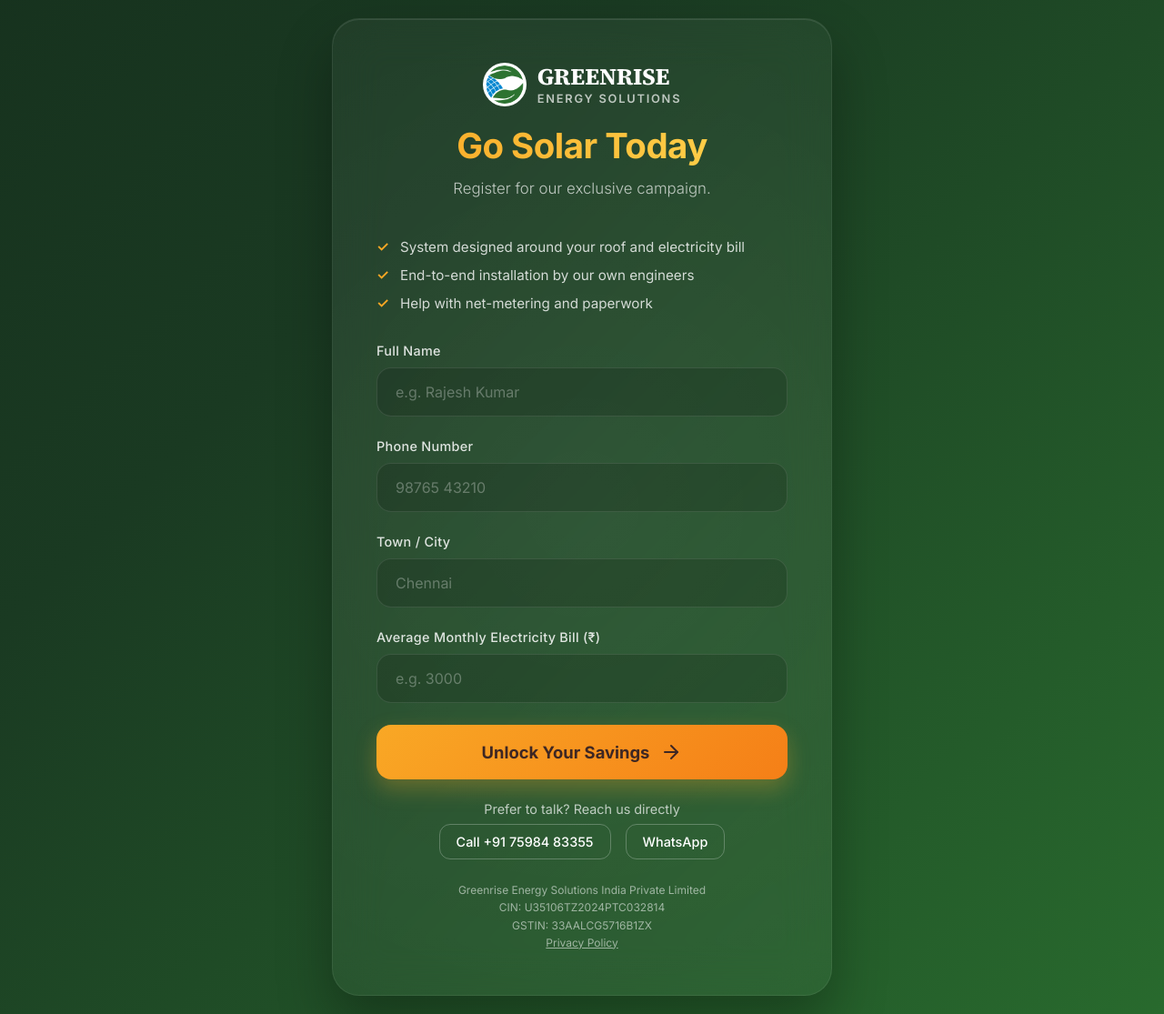
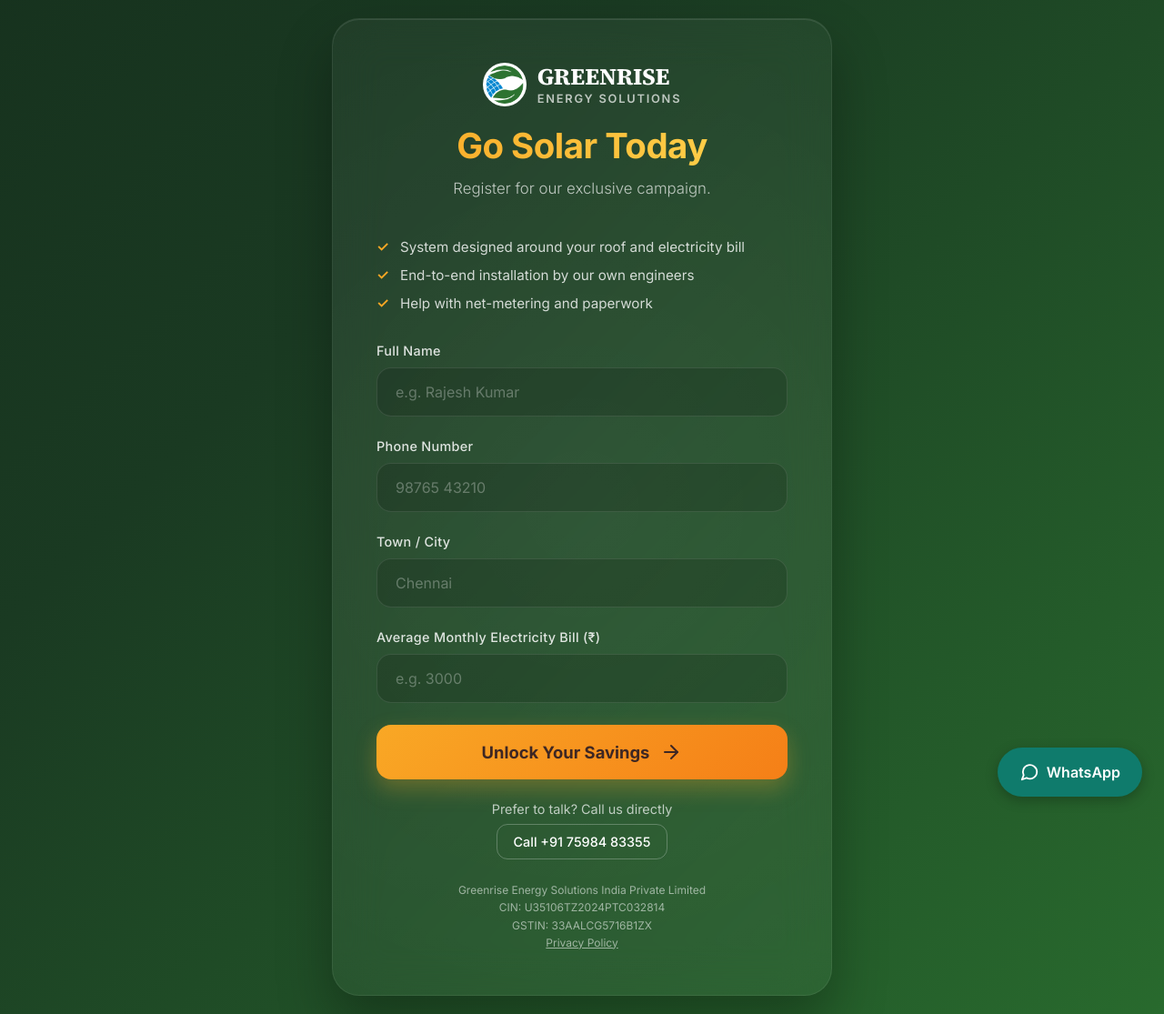
Before and after one commit to nbkarthi/greenriseenergy, a Jekyll site: the page campaign/index.html, which Jekyll copies as it is, in a window 1280 px wide. Shown: the whole page at 91% size. Built offline with Jekyll 4.4.1, drawn with Linux system fonts in a browser that asks for light colours.

Commit message:
campaign: floating WhatsApp button like other pages
Co-Authored-By: Claude Sonnet 5.5 <noreply@anthropic.com>

```diff
--- a/campaign/index.html
+++ b/campaign/index.html
@@ -88,6 +88,8 @@
         .contact-alt { margin-top: 24px; text-align: center; font-size: 0.9rem; color: rgba(255,255,255,0.7); position: relative; z-index: 1; }
         .contact-alt a { display: inline-block; margin: 8px 6px 0; padding: 10px 18px; border: 1px solid rgba(255,255,255,0.25); border-radius: 12px; color: #fff; text-decoration: none; font-weight: 500; }
         .contact-alt a:hover { border-color: #F9A825; }
+        .whatsapp-float { position: fixed; right: 24px; bottom: 24px; z-index: 900; display: inline-flex; align-items: center; gap: 8px; padding: 16px 24px; background: #0F7B6C; color: #fff; font-weight: 600; text-decoration: none; border-radius: 999px; box-shadow: 0 4px 14px rgba(0,0,0,0.25); transition: transform 0.3s ease; }
+        .whatsapp-float:hover { transform: translateY(-2px); }
         .header h1 {
             font-size: 2.4rem;
             font-weight: 700;
@@ -259,9 +261,8 @@
                     <svg width="24" height="24" viewBox="0 0 24 24" fill="none" stroke="currentColor" stroke-width="2" stroke-linecap="round" stroke-linejoin="round"><line x1="5" y1="12" x2="19" y2="12"></line><polyline points="12 5 19 12 12 19"></polyline></svg>
                 </button>
             </form>
-            <p class="contact-alt">Prefer to talk? Reach us directly<br>
+            <p class="contact-alt">Prefer to talk? Call us directly<br>
                 <a href="tel:+917598483355">Call +91 75984 83355</a>
-                <a href="https://wa.me/917598483355?text=Hi%2C%20I%20would%20like%20to%20know%20more%20about%20solar%20for%20my%20property." target="_blank" rel="noopener noreferrer">WhatsApp</a>
             </p>
         </div>
 
@@ -279,6 +280,11 @@
             <a href="/privacy/" style="color: inherit;">Privacy Policy</a>
         </p>
     </div>
+
+    <a class="whatsapp-float" href="https://wa.me/917598483355?text=Hi%2C%20I%20would%20like%20to%20know%20more%20about%20solar%20for%20my%20property." target="_blank" rel="noopener noreferrer" aria-label="Chat with us on WhatsApp">
+        <svg width="22" height="22" viewBox="0 0 24 24" fill="none" stroke="currentColor" stroke-width="2" stroke-linecap="round" stroke-linejoin="round" aria-hidden="true"><path d="M21 11.5a8.4 8.4 0 0 1-12.4 7.4L3 21l2.1-5.4A8.4 8.4 0 1 1 21 11.5z"/></svg>
+        <span>WhatsApp</span>
+    </a>
 
     <script>
         const API_URL = 'https://app.greenriseenergy.com/api/leads';
```
